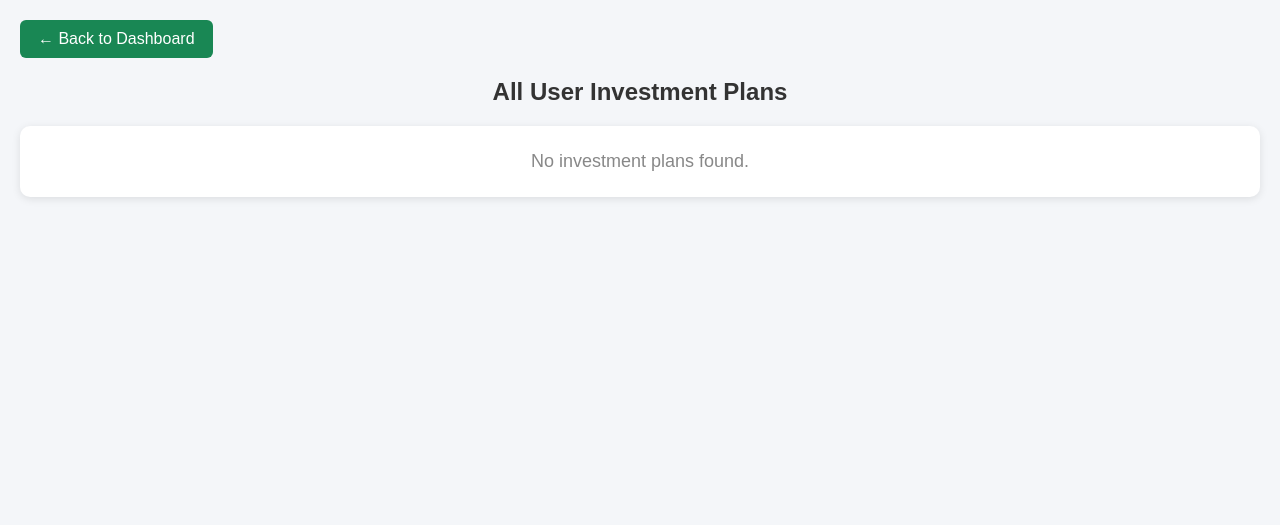
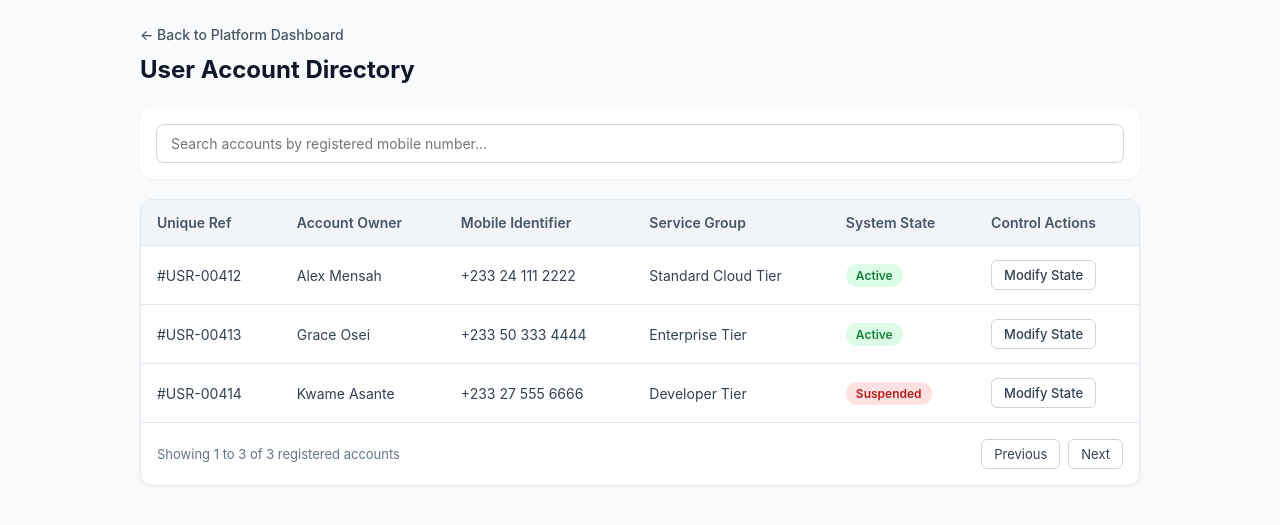
Before and after one commit to williamsdarkwa4-star/creston-app, a Flask app: page /admin/plans in a window 1280 px wide. Shown: the top 525 px of the page. Run offline with Flask 3, Linux system fonts and the light colour scheme; the visitor is signed in with stand-in values (Sample User, id 1); data that the repository does not hold is empty; some libraries are stand-ins or nearby versions.

Commit message:
Refactor admin plans page layout and styles

```diff
--- a/templates/admin/plans.html
+++ b/templates/admin/plans.html
@@ -3,129 +3,284 @@
 <head>
   <meta charset="UTF-8">
   <meta name="viewport" content="width=device-width, initial-scale=1.0">
-    <title>Admin - User Plans</title>
-
+  <title>Admin Portal - User Directory</title>
   <style>
-        *{
-            margin:0;
-            padding:0;
-            box-sizing:border-box;
-            font-family:Arial,Helvetica,sans-serif;
+    /* Reset & Base Variables */
+    * {
+      margin: 0;
+      padding: 0;
+      box-sizing: border-box;
+      font-family: -apple-system, BlinkMacSystemFont, "Segoe UI", Roboto, sans-serif;
     }
 
-        body{
-            background:#f4f6f9;
-            padding:20px;
+    body {
+      background-color: #f8fafc;
+      color: #1e293b;
+      padding: 24px;
     }
 
-        h2{
-            text-align:center;
-            margin-bottom:20px;
-            color:#333;
+    .dashboard-wrapper {
+      max-width: 1000px;
+      margin: 0 auto;
     }
 
-        .table-container{
-            background:#fff;
-            border-radius:10px;
-            overflow:auto;
-            box-shadow:0 2px 8px rgba(0,0,0,.1);
+    /* Header & Back Utility Controls */
+    .header-section {
+      margin-bottom: 24px;
     }
 
-        table{
-            width:100%;
-            border-collapse:collapse;
+    .back-link {
+      display: inline-block;
+      text-decoration: none;
+      color: #475569;
+      font-size: 14px;
+      font-weight: 500;
+      margin-bottom: 12px;
     }
 
-        th{
-            background:#0d6efd;
-            color:white;
-            padding:14px;
+    .page-title {
+      font-size: 24px;
+      font-weight: 700;
+      color: #0f172a;
     }
 
-        td{
-            padding:12px;
-            border-bottom:1px solid #ddd;
-            text-align:center;
+    /* Filter & Search Bar Utility Container */
+    .utility-bar {
+      display: flex;
+      gap: 16px;
+      margin-bottom: 20px;
+      background-color: #ffffff;
+      padding: 16px;
+      border-radius: 12px;
+      box-shadow: 0 1px 3px rgba(0, 0, 0, 0.05);
     }
 
-        tr:hover{
-            background:#f2f2f2;
+    .search-input {
+      flex: 1;
+      padding: 10px 14px;
+      font-size: 14px;
+      border: 1px solid #cbd5e1;
+      border-radius: 8px;
+      outline: none;
     }
 
-        .back-btn{
-            display:inline-block;
-            margin-bottom:20px;
-            text-decoration:none;
-            background:#198754;
-            color:white;
-            padding:10px 18px;
-            border-radius:6px;
+    .search-input:focus {
+      border-color: #2563eb;
     }
 
-        .no-data{
-            text-align:center;
-            padding:25px;
-            color:#888;
-            font-size:18px;
+    /* Data Table Layer Container */
+    .table-container {
+      background-color: #ffffff;
+      border-radius: 12px;
+      border: 1px solid #e2e8f0;
+      overflow-x: auto;
+      box-shadow: 0 1px 3px rgba(0, 0, 0, 0.05);
+    }
+
+    table {
+      width: 100%;
+      border-collapse: collapse;
+      text-align: left;
+      font-size: 14px;
+    }
+
+    th {
+      background-color: #f1f5f9;
+      color: #475569;
+      font-weight: 600;
+      padding: 14px 16px;
+      border-bottom: 1px solid #e2e8f0;
+    }
+
+    td {
+      padding: 14px 16px;
+      border-bottom: 1px solid #e2e8f0;
+      color: #334155;
+      vertical-align: middle;
+    }
+
+    tr:last-child td {
+      border-bottom: none;
+    }
+
+    tr:hover td {
+      background-color: #f8fafc;
+    }
+
+    /* Interactive Status Badges */
+    .status-badge {
+      display: inline-block;
+      padding: 4px 10px;
+      border-radius: 9999px;
+      font-size: 12px;
+      font-weight: 600;
+      text-transform: capitalize;
+    }
+
+    .status-active {
+      background-color: #dcfce7;
+      color: #15803d;
+    }
+
+    .status-suspended {
+      background-color: #fee2e2;
+      color: #b91c1c;
+    }
+
+    /* Core Action Controls */
+    .action-btn {
+      background-color: #ffffff;
+      border: 1px solid #cbd5e1;
+      color: #334155;
+      padding: 6px 12px;
+      border-radius: 6px;
+      font-size: 13px;
+      font-weight: 500;
+      cursor: pointer;
+      transition: all 0.2s;
+    }
+
+    .action-btn:hover {
+      background-color: #f1f5f9;
+      border-color: #94a3b8;
+    }
+
+    /* Standard Pagination Pagination Elements footer */
+    .pagination-bar {
+      display: flex;
+      justify-content: space-between;
+      align-items: center;
+      padding: 16px;
+      background-color: #ffffff;
+      border-top: 1px solid #e2e8f0;
+    }
+
+    .pagination-info {
+      font-size: 13px;
+      color: #64748b;
+    }
+
+    .pagination-controls {
+      display: flex;
+      gap: 8px;
+    }
+
+    .page-link {
+      display: inline-block;
+      padding: 6px 12px;
+      border: 1px solid #cbd5e1;
+      border-radius: 6px;
+      text-decoration: none;
+      color: #334155;
+      font-size: 13px;
+      background-color: #ffffff;
+    }
+
+    .page-link:hover {
+      background-color: #f1f5f9;
     }
   </style>
 </head>
-
 <body>
 
-<a href="{{ url_for('admin_dashboard') }}" class="back-btn">
-← Back to Dashboard
-</a>
+  <div class="dashboard-wrapper">
 
-<h2>All User Investment Plans</h2>
+    <!-- Breadcrumb Shell Section -->
+    <div class="header-section">
+      <a href="#" class="back-link">&larr; Back to Platform Dashboard</a>
+      <h1 class="page-title">User Account Directory</h1>
+    </div>
 
+    <!-- Administrative Search Logic Tools -->
+    <div class="utility-bar">
+      <input type="text" class="search-input" id="directorySearch" placeholder="Search accounts by registered mobile number..." onkeyup="handleFilterSearch()">
+    </div>
+
+    <!-- Data Layout Grid Container Block -->
     <div class="table-container">
-
-{% if plans %}
-
       <table>
-
         <thead>
           <tr>
-    <th>#</th>
-    <th>Nickname</th>
-    <th>Phone Number</th>
-    <th>Plan</th>
-    <th>Purchase Price</th>
-    <th>Daily Profit</th>
-    <th>Date Purchased</th>
+            <th>Unique Ref</th>
+            <th>Account Owner</th>
+            <th>Mobile Identifier</th>
+            <th>Service Group</th>
+            <th>System State</th>
+            <th>Control Actions</th>
           </tr>
         </thead>
-
-<tbody>
-
-{% for plan in plans %}
-
+        <tbody id="directoryTableBody">
+          <!-- Static System Records Examples -->
           <tr>
-    <td>{{ loop.index }}</td>
-    <td>{{ plan.nickname }}</td>
-    <td>{{ plan.phone_number }}</td>
-    <td>{{ plan.plan_name }}</td>
-    <td>GHS {{ plan.purchase_price }}</td>
-    <td>GHS {{ plan.daily_yield }}</td>
-    <td>{{ plan.date_activated }}</td>
+            <td>#USR-00412</td>
+            <td>Alex Mensah</td>
+            <td>+233 24 111 2222</td>
+            <td>Standard Cloud Tier</td>
+            <td><span class="status-badge status-active">Active</span></td>
+            <td><button class="action-btn" onclick="toggleStatus(this)">Modify State</button></td>
           </tr>
-
-{% endfor %}
-
+          <tr>
+            <td>#USR-00413</td>
+            <td>Grace Osei</td>
+            <td>+233 50 333 4444</td>
+            <td>Enterprise Tier</td>
+            <td><span class="status-badge status-active">Active</span></td>
+            <td><button class="action-btn" onclick="toggleStatus(this)">Modify State</button></td>
+          </tr>
+          <tr>
+            <td>#USR-00414</td>
+            <td>Kwame Asante</td>
+            <td>+233 27 555 6666</td>
+            <td>Developer Tier</td>
+            <td><span class="status-badge status-suspended">Suspended</span></td>
+            <td><button class="action-btn" onclick="toggleStatus(this)">Modify State</button></td>
+          </tr>
         </tbody>
-
       </table>
 
-{% else %}
-
-<div class="no-data">
-No investment plans found.
+      <!-- Client Side Pagination Layout Element -->
+      <div class="pagination-bar">
+        <div class="pagination-info">Showing 1 to 3 of 3 registered accounts</div>
+        <div class="pagination-controls">
+          <a href="#" class="page-link">Previous</a>
+          <a href="#" class="page-link">Next</a>
         </div>
-
-{% endif %}
+      </div>
+    </div>
 
   </div>
 
+  <script>
+    // Simple client-side text parsing lookup routine
+    function handleFilterSearch() {
+      const value = document.getElementById('directorySearch').value.toLowerCase();
+      const rows = document.querySelectorAll('#directoryTableBody tr');
+
+      rows.forEach(row => {
+        // Targets cell 2 specifically representing the Mobile identifier column context
+        const cellText = row.getElementsByTagName('td')[2].textContent.toLowerCase();
+        if (cellText.includes(value)) {
+          row.style.display = "";
+        } else {
+          row.style.display = "none";
+        }
+      });
+    }
+
+    // Toggle styling layout state cleanly
+    function toggleStatus(buttonElement) {
+      const row = buttonElement.closest('tr');
+      const badge = row.querySelector('.status-badge');
+
+      if (badge.classList.contains('status-active')) {
+        badge.className = 'status-badge status-suspended';
+        badge.textContent = 'Suspended';
+      } else {
+        badge.className = 'status-badge status-active';
+        badge.textContent = 'Active';
+      }
+    }
+  </script>
+
 </body>
 </html>
```
Lines whose indentation alone changed are shown as unchanged.
